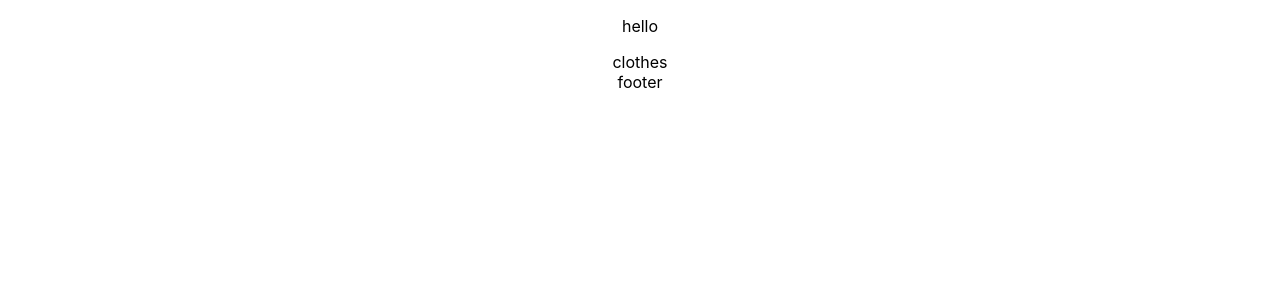
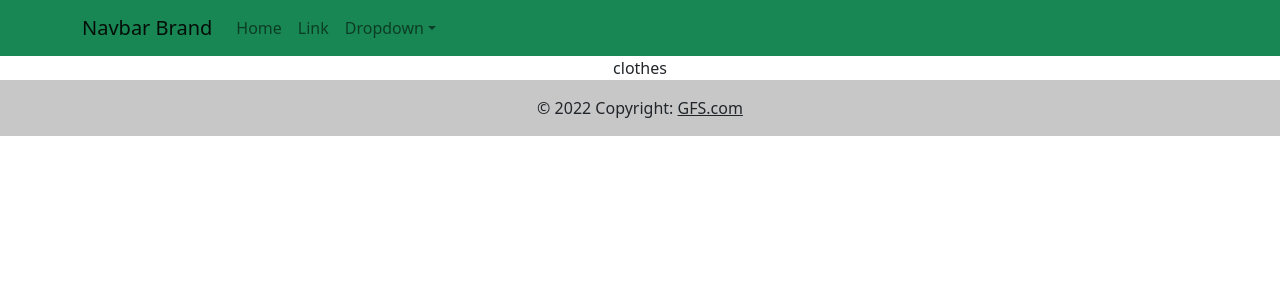
Before and after one commit to GF-Shop/GF-shopp, a React (Create React App) app in the folder gf-shop/: page /clothes in a window 1280 px wide. Shown: the top 300 px of the page. Built offline with nearby package versions, Linux system fonts and the light colour scheme; no server answers.

Commit message:
third commit

```diff
--- a/gf-shop/package.json
+++ b/gf-shop/package.json
@@ -7,7 +7,10 @@
     "@testing-library/react": "^13.4.0",
     "@testing-library/user-event": "^13.5.0",
     "axios": "^1.2.1",
+    "bootstrap": "^5.1.3",
+    "mdb-react-ui-kit": "^5.0.0",
     "react": "^18.2.0",
+    "react-bootstrap": "^2.6.0",
     "react-dom": "^18.2.0",
     "react-router-dom": "^6.4.4",
     "react-scripts": "5.0.1",
--- a/gf-shop/src/component/NavBar.jsx
+++ b/gf-shop/src/component/NavBar.jsx
@@ -1,8 +1,30 @@
 import React from 'react'
+import 'bootstrap/dist/css/bootstrap.min.css';
+import {Nav, Navbar, Container, NavDropdown} from 'react-bootstrap';
+
 
 const NavBar = () => {
   return (
-    <div><p>hello</p></div>
+<Navbar bg="success" expand="md">
+    <Container>
+      <Navbar.Brand href="#home">Navbar Brand</Navbar.Brand>
+      <Navbar.Toggle aria-controls="basic-navbar-nav" />
+      <Navbar.Collapse id="basic-navbar-nav">
+        <Nav className="me-auto">
+          <Nav.Link href="#home">Home</Nav.Link>
+          <Nav.Link href="#link">Link</Nav.Link>
+          <NavDropdown title="Dropdown" id="basic-nav-dropdown">
+            <NavDropdown.Item href="#action/3.1">Dropdown Item 1</NavDropdown.Item>
+            <NavDropdown.Item href="#action/3.2">Dropdown Item 2</NavDropdown.Item>
+            <NavDropdown.Item href="#action/3.3">Dropdown Item 3</NavDropdown.Item>
+            <NavDropdown.Divider />
+            <NavDropdown.Item href="#action/3.4">Another Item</NavDropdown.Item>
+          </NavDropdown>
+        </Nav>
+      </Navbar.Collapse>
+    </Container>
+  </Navbar>
+
   )
 }
 
--- a/gf-shop/src/component/footer.jsx
+++ b/gf-shop/src/component/footer.jsx
@@ -1,8 +1,15 @@
 import React from 'react'
-
+import { MDBFooter } from 'mdb-react-ui-kit'
 const footer = () => {
   return (
-    <div>footer</div>
+    <MDBFooter bgColor='light' className='text-center text-lg-left'>
+    <div className='text-center p-3' style={{ backgroundColor: 'rgba(0, 0, 0, 0.2)' }}>
+      &copy; {new Date().getFullYear()} Copyright:{' '}
+      <a className='text-dark' href='/home'>
+        GFS.com
+      </a>
+    </div>
+  </MDBFooter>
   )
 }
 
```
